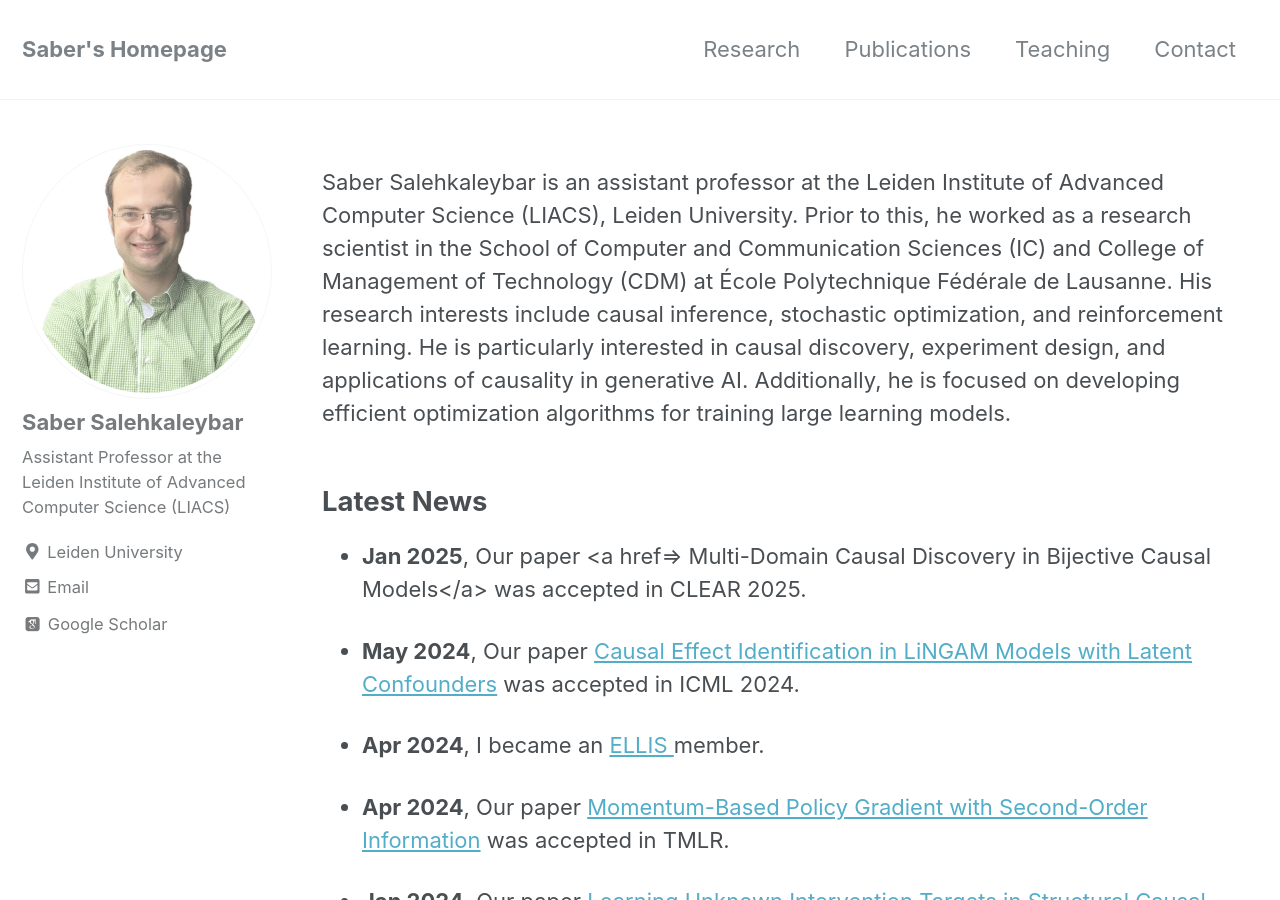
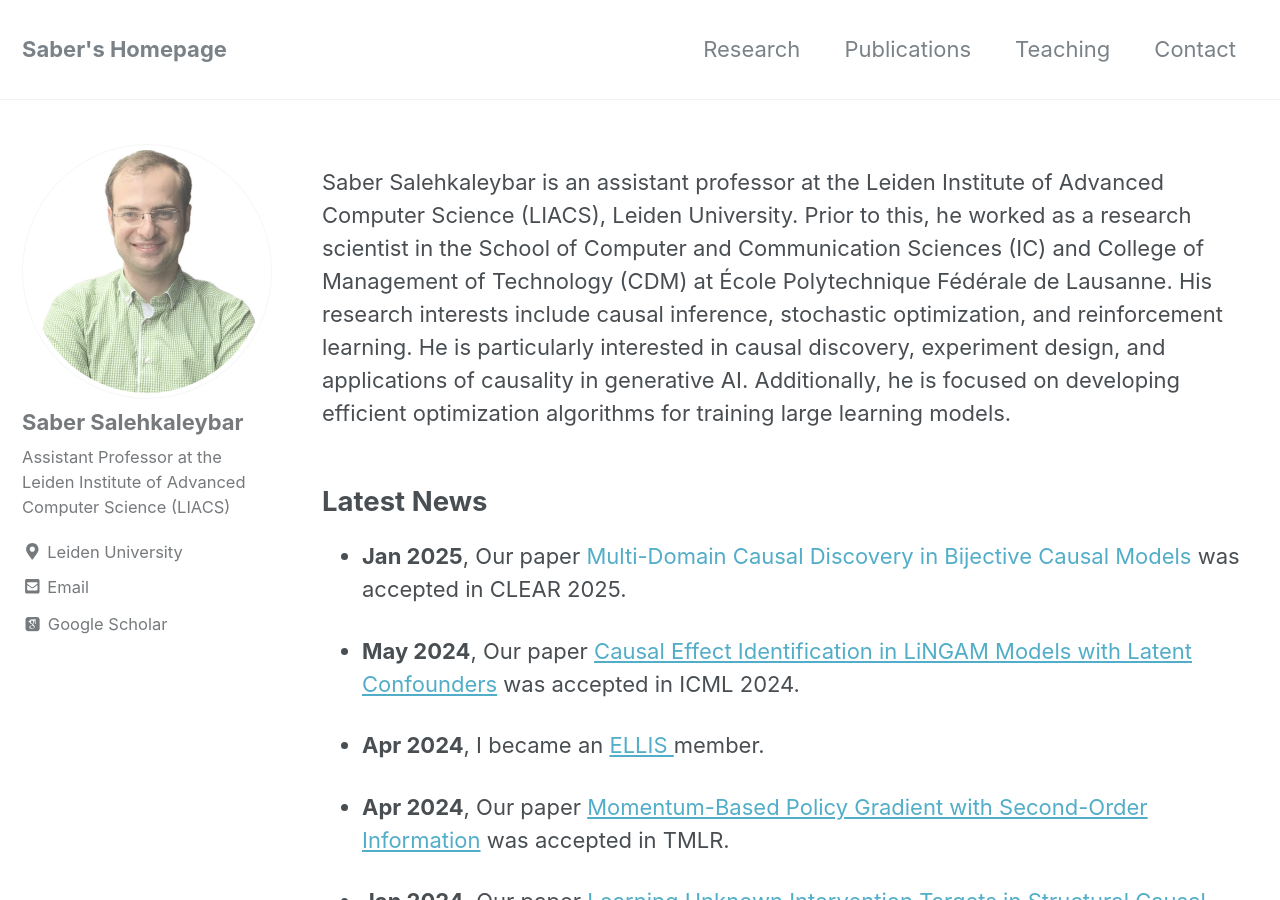
Before and after one commit to sabersalehk/sabersalehk.github.io, a Jekyll site: the page built from _pages/about.md, in a window 1280 px wide and 900 px high. Built offline with Jekyll 4.4.1, drawn with Linux system fonts in a browser that asks for light colours; nearby versions of some CDN libraries; some web fonts are replaced; some of the changed lines change nothing that is shown.

Commit message:
Update news.yml

```diff
--- a/_data/news.yml
+++ b/_data/news.yml
@@ -1,5 +1,5 @@
 # main links
-- title: <b>Jan 2025</b>, Our paper <a href=> Multi-Domain Causal Discovery in Bijective Causal Models</a> was accepted in CLEAR 2025.
+- title: <b>Jan 2025</b>, Our paper <a> Multi-Domain Causal Discovery in Bijective Causal Models</a> was accepted in CLEAR 2025.
 - title: <b>May 2024</b>, Our paper <a href="https://openreview.net/pdf?id=C1iNBLIClt"> Causal Effect Identification in LiNGAM Models with Latent Confounders</a> was accepted in ICML 2024.
 - title: <b>Apr 2024</b>, I became an <a href="https://ellis.eu/"> ELLIS </a> member.
 - title: <b>Apr 2024</b>, Our paper <a href="https://arxiv.org/pdf/2205.08253.pdf"> Momentum-Based Policy Gradient with Second-Order Information</a> was accepted in TMLR.
```
